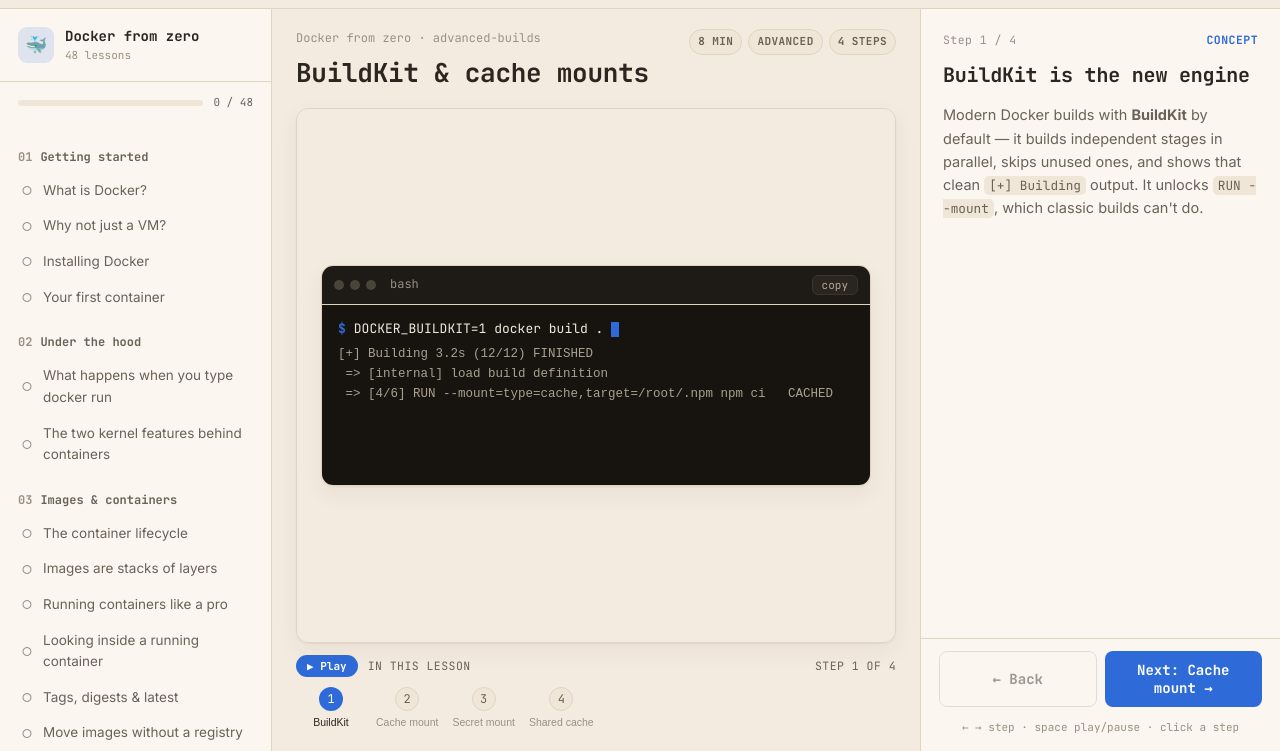
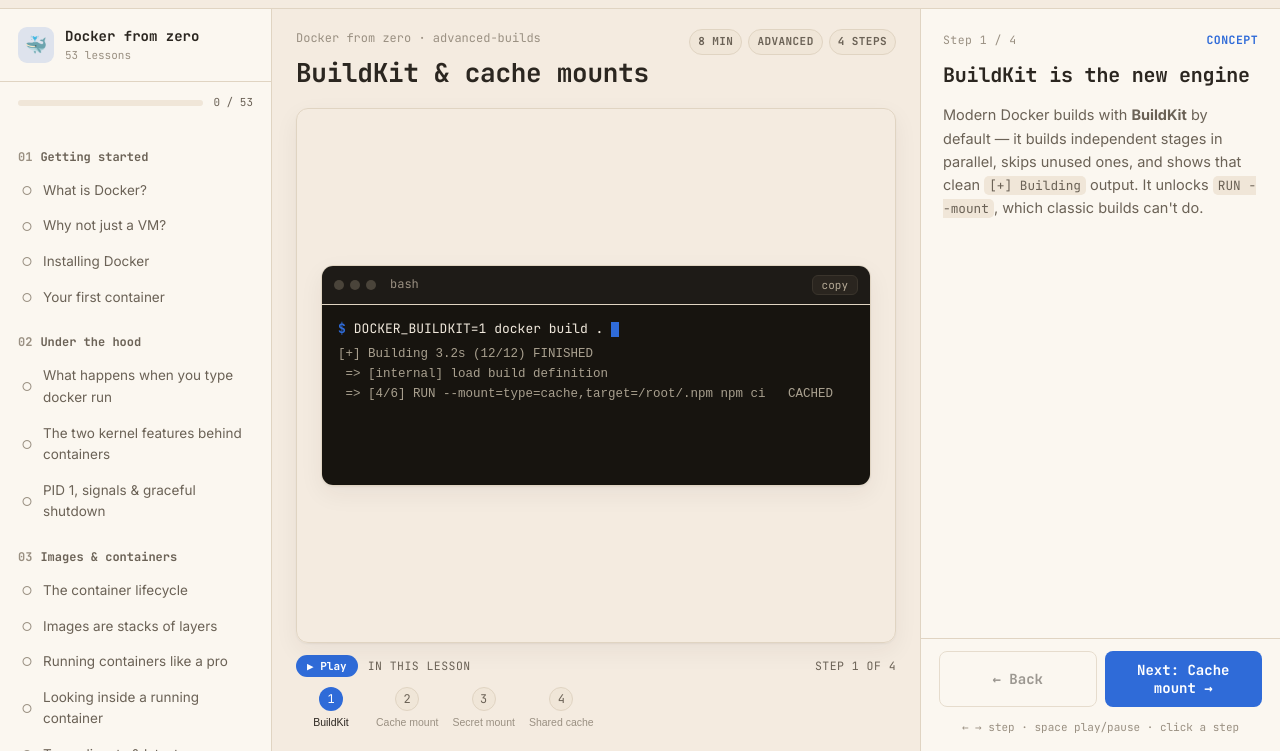
Before and after one commit to SHIVAM-SHARMA-766/dev2ops-learn, an Astro site: page /docker/advanced-builds/buildkit-and-cache in a window 1280 px wide. Shown: the part 50-801 px from the top of the page. Built offline with nearby package versions, Linux system fonts and the light colour scheme; Astro itself is replaced by a stand-in of ours.

Commit message:
Add per-lesson resume and five advanced Docker lessons
Resume a lesson at the step you left (saved per lesson in localStorage, with a toast). New lessons: PID 1 & graceful shutdown, tiny images (slim/alpine/distroless/scratch), capabilities & hardening, buildx bake, and Swarm secrets & configs. Docker is now 53 lessons across 15 chapters.

```diff
--- /dev/null
+++ b/courses/docker/advanced-builds/buildx-bake.yml
@@ -0,0 +1,77 @@
+title: Build many images with bake
+summary: Declare your builds in a file and run them all with one command.
+minutes: 7
+difficulty: advanced
+order: 3
+
+scene:
+  widget: codeWalk
+  filename: docker-bake.hcl
+  lines:
+    - "group \"default\" {"
+    - "  targets = [\"api\", \"web\"]"
+    - "}"
+    - ""
+    - "target \"api\" {"
+    - "  context    = \"./api\""
+    - "  tags       = [\"myorg/api:latest\"]"
+    - "  platforms  = [\"linux/amd64\", \"linux/arm64\"]"
+    - "}"
+    - ""
+    - "target \"web\" {"
+    - "  context = \"./web\""
+    - "  tags    = [\"myorg/web:latest\"]"
+    - "}"
+  highlights:
+    - [0, 1, 2]
+    - [4, 5, 6]
+    - [7]
+    - [10, 11, 12, 13]
+
+steps:
+  - kind: PROBLEM
+    title: Many images, many commands
+    label: The problem
+    body: >
+      A real repo often builds several images — an API, a web app, a worker — each
+      with its own tags and platforms. Scripting a pile of `docker buildx build`
+      commands gets messy fast.
+
+  - kind: CONCEPT
+    title: Declare builds in a file
+    label: bake file
+    body: >
+      `docker-bake.hcl` describes your builds **declaratively**: targets with
+      their context, tags and options. It's your build config, in version control,
+      instead of a shell script.
+
+  - kind: CONCEPT
+    title: Group and share settings
+    label: group
+    body: >
+      A `group` runs several targets together. Targets can inherit shared settings,
+      so common options (platforms, labels, cache) live in one place.
+    callout:
+      kind: KEY IDEA
+      text: Each target can set its own platforms — multi-arch for the API, single-arch for the web, in one file.
+
+  - kind: CONCEPT
+    title: Build it all at once
+    label: bake
+    body: >
+      `docker buildx bake` builds **every** target — in parallel, with a shared
+      cache. `docker buildx bake api` builds just one. One command, reproducible,
+      CI-friendly.
+    callout:
+      kind: TIP
+      text: Bake reads variables and `--set` overrides, so CI can inject tags/registries without editing the file.
+
+quiz:
+  - question: What does `docker buildx bake` do?
+    options:
+      - Bakes a cake
+      - Builds all targets declared in a bake file, in parallel
+      - Pushes to a registry only
+      - Runs containers
+    answer: 1
+    explanation: Bake builds the targets/groups from a declarative bake file — multiple images in one command.
--- /dev/null
+++ b/courses/docker/beyond/swarm-secrets-configs.yml
@@ -0,0 +1,70 @@
+title: Secrets & configs in Swarm
+summary: Ship passwords and config to services without baking them in.
+minutes: 7
+difficulty: advanced
+order: 3
+
+scene:
+  widget: terminalReplay
+  blocks:
+    - cmd: printf 's3cr3t' | docker secret create db_pass -
+      out: |
+        8f3a9c…   (stored encrypted in the swarm's raft log)
+    - cmd: docker service create --name db --secret db_pass postgres:16
+      out: |
+        (secret appears at /run/secrets/db_pass inside the container — tmpfs, in RAM)
+    - cmd: docker config create nginx_conf ./nginx.conf
+      out: |
+        2b7d4e…
+    - cmd: docker service create --name web --config src=nginx_conf,target=/etc/nginx/nginx.conf nginx
+      out: |
+        (config file mounted into the service, versioned by the swarm)
+
+steps:
+  - kind: PROBLEM
+    title: Secrets don't belong in images or env
+    label: The problem
+    body: >
+      You've learned: don't bake secrets into layers, and env vars are visible via
+      `inspect`. So how do you get a database password to a running service
+      safely? Swarm has a built-in answer.
+
+  - kind: CONCEPT
+    title: docker secret
+    label: secret
+    body: >
+      `docker secret create` stores a value **encrypted** in the swarm's raft log.
+      It's never written to disk on the worker — it's mounted into the container
+      at `/run/secrets/<name>` on an in-memory filesystem.
+    callout:
+      kind: KEY IDEA
+      text: Secrets live encrypted at rest and appear only in RAM inside the containers that need them.
+
+  - kind: CONCEPT
+    title: Grant it per service
+    label: --secret
+    body: >
+      Attach a secret to just the services that need it with `--secret`. The app
+      reads the file at `/run/secrets/db_pass` — no env var, no image rebuild, no
+      leak.
+
+  - kind: CONCEPT
+    title: docker config for non-secrets
+    label: config
+    body: >
+      `docker config` works the same way for **non-secret** files — nginx configs,
+      feature flags. Versioned and distributed by the swarm, mounted where you
+      ask. Change config without rebuilding the image.
+    callout:
+      kind: PARALLEL
+      text: Kubernetes has the same idea as Secrets and ConfigMaps — the pattern carries over.
+
+quiz:
+  - question: Where does a Swarm secret appear inside the container?
+    options:
+      - In an environment variable
+      - As a file under /run/secrets, on an in-memory filesystem
+      - Baked into a layer
+      - In the image metadata
+    answer: 1
+    explanation: Swarm mounts secrets as files in a tmpfs at /run/secrets — encrypted at rest, in RAM at runtime.
--- /dev/null
+++ b/courses/docker/dockerfile/small-images.yml
@@ -0,0 +1,86 @@
+title: Make images tiny
+summary: slim, alpine, distroless, scratch — how small can you go?
+minutes: 8
+difficulty: intermediate
+order: 8
+
+scene:
+  widget: compare
+  left:
+    title: Bigger & friendlier
+    items:
+      - "node:20 — full Debian, ~1GB"
+      - "node:20-slim — trimmed Debian, ~200MB"
+      - Has a shell, package manager, tools
+      - Easy to debug (exec in and poke)
+      - More packages = more CVEs
+  right:
+    title: Smaller & stricter
+    items:
+      - "node:20-alpine — musl libc, ~130MB"
+      - "distroless — just runtime, no shell"
+      - "scratch — literally empty"
+      - Tiny attack surface, fewer CVEs
+      - Harder to debug (no shell inside)
+  highlight:
+    - [0, 1]
+    - [0, 1, 2]
+    - [3, 4]
+    - [3, 4]
+
+steps:
+  - kind: CONCEPT
+    title: Size is attack surface
+    label: Why small
+    body: >
+      A smaller image pulls faster, costs less to store, and — more importantly —
+      contains fewer packages, so there's **less to have a CVE**. Shrinking images
+      is a security win, not just a tidiness one.
+
+  - kind: CONCEPT
+    title: slim and alpine
+    label: slim/alpine
+    body: >
+      `-slim` tags drop docs and extras from Debian. `-alpine` uses tiny Alpine
+      Linux (musl libc) — much smaller, but musl can trip up some native
+      dependencies, so test.
+    callout:
+      kind: GOTCHA
+      text: Alpine uses musl, not glibc. Some prebuilt binaries / native modules need extra care.
+
+  - kind: CONCEPT
+    title: distroless — runtime only
+    label: distroless
+    body: >
+      **distroless** images contain just your language runtime and your app — no
+      shell, no package manager. Pair with a multi-stage build: build in a full
+      image, copy the result into distroless.
+
+  - kind: CONCEPT
+    title: scratch — nothing at all
+    label: scratch
+    body: >
+      For a static binary (Go, Rust), `FROM scratch` gives an **empty** base —
+      your binary is the whole image. Can't get smaller. Can't `exec` in either,
+      so debug elsewhere.
+    callout:
+      kind: TRADE-OFF
+      text: Smaller = safer + faster, but harder to debug. Distroless is a great middle ground.
+
+quiz:
+  - question: Why is a smaller base image a security benefit?
+    options:
+      - It encrypts the app
+      - Fewer packages means a smaller attack surface and fewer CVEs
+      - It runs as non-root automatically
+      - It signs the image
+    answer: 1
+    explanation: Less software in the image = less that can have a vulnerability.
+  - question: What's notable about a distroless (or scratch) image for debugging?
+    options:
+      - It has extra tools
+      - It has no shell, so you can't `docker exec` a shell into it
+      - It can't run apps
+      - It's read-only
+    answer: 1
+    explanation: No shell/package manager means debugging must happen outside the running container.
--- /dev/null
+++ b/courses/docker/security/capabilities-and-hardening.yml
@@ -0,0 +1,81 @@
+title: Lock a container down
+summary: Drop capabilities, go read-only, and stop privilege escalation.
+minutes: 8
+difficulty: advanced
+order: 4
+
+scene:
+  widget: stagedReveal
+  caption: Each flag removes something an attacker could use.
+  items:
+    - label: --cap-drop ALL
+      note: Remove every Linux capability, then add back only what you need.
+      tag: caps
+    - label: --cap-add NET_BIND_SERVICE
+      note: Grant just the one capability the app actually requires.
+      tag: caps
+    - label: --security-opt no-new-privileges
+      note: Block setuid tricks — a process can't gain more privilege than it started with.
+      tag: escalation
+    - label: --read-only  (+ --tmpfs /tmp)
+      note: Immutable filesystem; writes only where you explicitly allow.
+      tag: filesystem
+    - label: --user 1001  (non-root)
+      note: Run as an unprivileged user — the baseline for all of the above.
+      tag: user
+
+steps:
+  - kind: CONCEPT
+    title: Containers get too many powers
+    label: Capabilities
+    body: >
+      Linux splits root's power into **capabilities** (bind low ports, change
+      ownership, load modules…). By default Docker grants a container a broad set
+      it almost never needs.
+
+  - kind: CONCEPT
+    title: Drop all, add back a few
+    label: cap-drop
+    body: >
+      `--cap-drop ALL` strips every capability, then `--cap-add` grants back only
+      what's required (e.g. `NET_BIND_SERVICE` to bind port 80). Least privilege,
+      applied to the kernel powers themselves.
+    callout:
+      kind: KEY IDEA
+      text: Start from zero capabilities and add the minimum — not the other way round.
+
+  - kind: CONCEPT
+    title: Stop privilege escalation
+    label: no-new-privileges
+    body: >
+      `--security-opt no-new-privileges` prevents a process from gaining **more**
+      privilege via setuid binaries. A compromised app can't level itself up.
+
+  - kind: CONCEPT
+    title: Immutable filesystem
+    label: read-only
+    body: >
+      `--read-only` makes the container filesystem unwritable; mount a small
+      `--tmpfs /tmp` for the few paths that need to be. Malware can't drop files
+      or modify binaries.
+    callout:
+      kind: AVOID
+      text: Never use `--privileged` in production — it hands the container the keys to the host.
+
+quiz:
+  - question: What's the recommended way to handle capabilities?
+    options:
+      - Add --privileged
+      - Drop ALL, then add back only the ones you need
+      - Leave the defaults
+      - Add every capability
+    answer: 1
+    explanation: Least privilege — start from none and grant only the specific capabilities required.
+  - question: What does `no-new-privileges` prevent?
+    options:
+      - Networking
+      - A process escalating privilege via setuid binaries
+      - Writing to volumes
+      - Pulling images
+    answer: 1
+    explanation: It blocks privilege escalation, so a compromised process can't gain more rights than it began with.
--- /dev/null
+++ b/courses/docker/under-the-hood/pid1-and-signals.yml
@@ -0,0 +1,80 @@
+title: PID 1, signals & graceful shutdown
+summary: Why your container ignores Ctrl-C and takes 10 seconds to die.
+minutes: 8
+difficulty: intermediate
+order: 3
+
+scene:
+  widget: terminalReplay
+  blocks:
+    - cmd: "# shell form — your app is NOT PID 1"
+      out: |
+        CMD npm start
+        → runs: /bin/sh -c "npm start"
+        → PID 1 is sh; it ignores SIGTERM. docker stop waits 10s, then SIGKILL 💀
+    - cmd: "# exec form — your app IS PID 1"
+      out: |
+        CMD ["node", "server.js"]
+        → PID 1 is node; SIGTERM reaches it directly → clean shutdown ✓
+    - cmd: "# handle the signal in your app"
+      out: |
+        process.on("SIGTERM", () => server.close(() => process.exit(0)))
+    - cmd: docker run --init myapp
+      out: |
+        (--init adds a tiny init as PID 1 that reaps zombies & forwards signals)
+
+steps:
+  - kind: CONCEPT
+    title: Something is always PID 1
+    label: PID 1
+    body: >
+      The first process in a container's PID namespace is **PID 1** — the init
+      process. It has special duties: it must handle signals and reap orphaned
+      child processes. Most apps aren't written to do that.
+
+  - kind: PROBLEM
+    title: Shell form hides your app
+    label: Shell form
+    body: >
+      `CMD npm start` actually runs `/bin/sh -c "npm start"`. Now **sh** is PID 1,
+      and sh doesn't forward `SIGTERM`. `docker stop` waits 10 seconds for nothing,
+      then `SIGKILL`s everything — mid-request, no cleanup.
+    callout:
+      kind: SYMPTOM
+      text: "“My container takes 10 seconds to stop” is almost always this."
+
+  - kind: CONCEPT
+    title: Exec form puts your app first
+    label: Exec form
+    body: >
+      Use the JSON exec form: `CMD ["node", "server.js"]`. Now your app **is**
+      PID 1, so `SIGTERM` reaches it directly and you can shut down cleanly.
+
+  - kind: CONCEPT
+    title: Handle the signal, or add --init
+    label: Graceful
+    body: >
+      Catch `SIGTERM` in your app to finish in-flight requests and close
+      connections. If your process spawns children (and might leave zombies), run
+      with `--init` (or `tini`) to get a proper init as PID 1.
+    callout:
+      kind: CHECKLIST
+      text: exec-form CMD · handle SIGTERM · `--init` if you fork children · a sane stop timeout.
+
+quiz:
+  - question: Why does `CMD npm start` make `docker stop` slow?
+    options:
+      - npm is slow
+      - sh becomes PID 1 and doesn't forward SIGTERM, so stop waits then SIGKILLs
+      - The image is too big
+      - Missing healthcheck
+    answer: 1
+    explanation: Shell form makes sh PID 1; it ignores SIGTERM, so Docker waits the grace period and force-kills.
+  - question: What does `docker run --init` provide?
+    options:
+      - A faster start
+      - A tiny init as PID 1 that reaps zombies and forwards signals
+      - A volume
+      - A healthcheck
+    answer: 1
+    explanation: "--init runs a minimal init process as PID 1, handling signal forwarding and zombie reaping."
--- a/src/islands/StepPlayer.jsx
+++ b/src/islands/StepPlayer.jsx
@@ -5,7 +5,7 @@ import React, { useState, useEffect, useCallback } from 'react';
 import '../styles/player.css';
 import { Scene } from './widgets/index.jsx';
 import { Markdown } from './md.jsx';
-import { isLessonDone, markLessonDone, setLast } from './progress.js';
+import { isLessonDone, markLessonDone, setLast, getStepAt, setStepAt } from './progress.js';
 import { confetti } from './celebrate.js';
 
 export default function StepPlayer({ course, tree, lesson, prev, next }) {
@@ -30,7 +30,19 @@ export default function StepPlayer({ course, tree, lesson, prev, next }) {
     }
     setDone(map);
     setLast(course.slug, `/${course.slug}/${lesson.chapter}/${lesson.slug}`, lesson.title, course.title);
-  }, [course.slug, course.title, lesson.chapter, lesson.slug, lesson.title, tree]);
+    // resume at the step the learner left on (if mid-lesson)
+    const saved = getStepAt(course.slug, lesson.chapter, lesson.slug);
+    if (saved > 0 && saved < total - 1) {
+      setStep(saved);
+      setToast(`Resumed at step ${saved + 1} · press ← to go back`);
+      setTimeout(() => setToast(null), 2600);
+    }
+  }, [course.slug, course.title, lesson.chapter, lesson.slug, lesson.title, tree, total]);
+
+  // remember the current step for next time
+  useEffect(() => {
+    setStepAt(course.slug, lesson.chapter, lesson.slug, step);
+  }, [step, course.slug, lesson.chapter, lesson.slug]);
 
   // reaching the final step completes the lesson — celebrate the first time
   useEffect(() => {
--- a/src/islands/progress.js
+++ b/src/islands/progress.js
@@ -49,6 +49,21 @@ export function setLast(course, path, title, courseTitle) {
 export function completedCount(course) {
   const p = getCourseProgress(course);
   return Object.keys(p.completed).length;
+}
+
+/** Remember / recall the step a learner was on within a lesson. */
+export function setStepAt(course, chapter, lesson, idx) {
+  const all = readAll();
+  const cp = all[course] || { completed: {}, last: null };
+  cp.stepAt = cp.stepAt || {};
+  cp.stepAt[`${chapter}/${lesson}`] = idx;
+  all[course] = cp;
+  writeAll(all);
+}
+
+export function getStepAt(course, chapter, lesson) {
+  const cp = getCourseProgress(course);
+  return (cp.stepAt && cp.stepAt[`${chapter}/${lesson}`]) ?? 0;
 }
 
 /** Most recently opened lesson across all courses, or null. */
```
